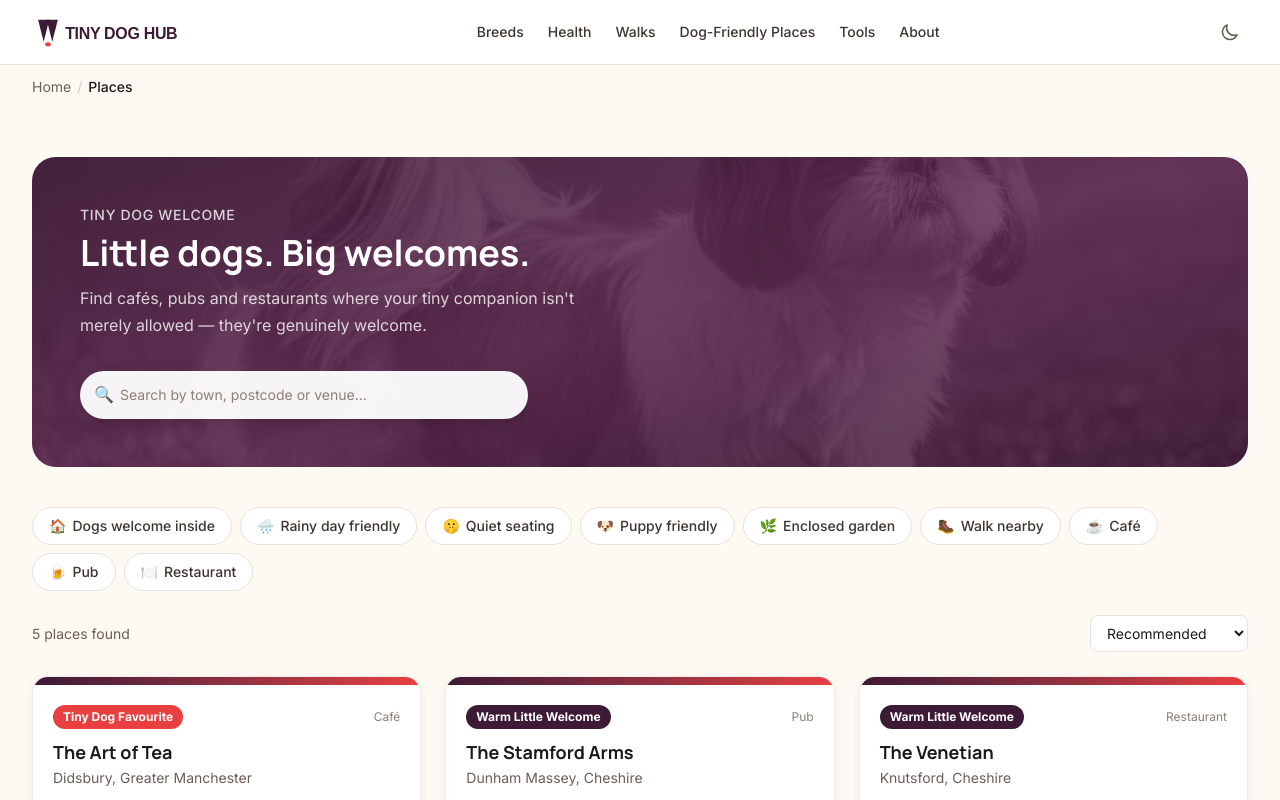
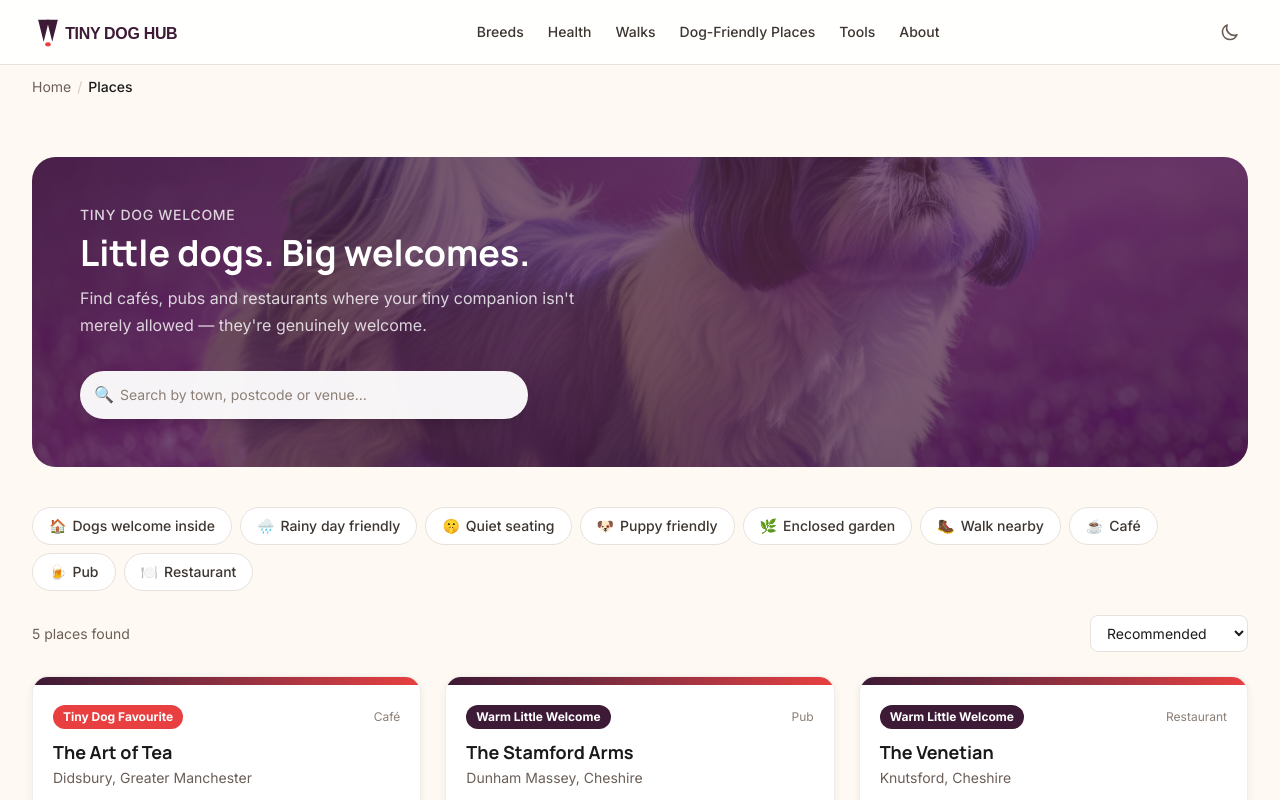
Before and after one commit to drewstersj-bit/tinydoghub, a Next.js app: page /places in a window 1280 px wide. Shown: the top 800 px of the page. Built offline with nearby package versions, Linux system fonts and the light colour scheme.

Commit message:
Fix dark mode text readability + remove image colour tinting (show natural colours)

```diff
--- a/src/app/page.tsx
+++ b/src/app/page.tsx
@@ -57,7 +57,7 @@ export default function HomePage() {
             src="/images/tinydoghub_1410466767.webp"
             alt=""
             fill
-            className="object-cover object-center opacity-20 dark:opacity-10"
+            className="object-cover object-center opacity-30"
             priority
             aria-hidden="true"
           />
--- a/src/app/places/page.tsx
+++ b/src/app/places/page.tsx
@@ -84,7 +84,7 @@ export default function PlacesPage() {
             src="/images/tinydoghub_1958899002.webp"
             alt=""
             fill
-            className="object-cover opacity-15 mix-blend-luminosity"
+            className="object-cover opacity-25"
             aria-hidden="true"
           />
           <div className="relative p-8 lg:p-12">
--- a/src/app/walks/page.tsx
+++ b/src/app/walks/page.tsx
@@ -94,7 +94,7 @@ export default function WalksPage() {
             src="/images/tinydoghub_1842789260.webp"
             alt=""
             fill
-            className="object-cover opacity-15 mix-blend-luminosity"
+            className="object-cover opacity-25"
             aria-hidden="true"
           />
           <div className="relative p-8 lg:p-12">
```
